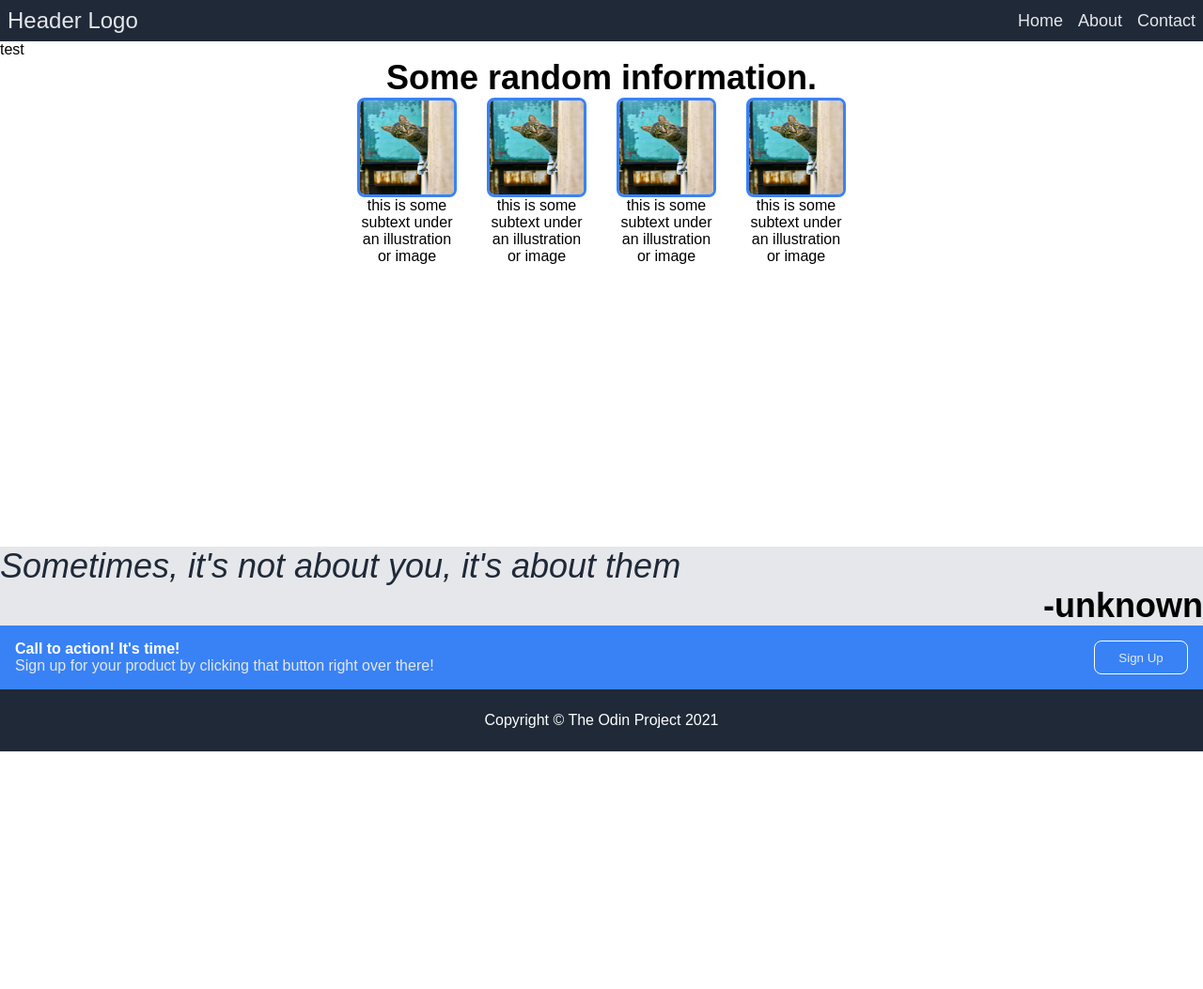
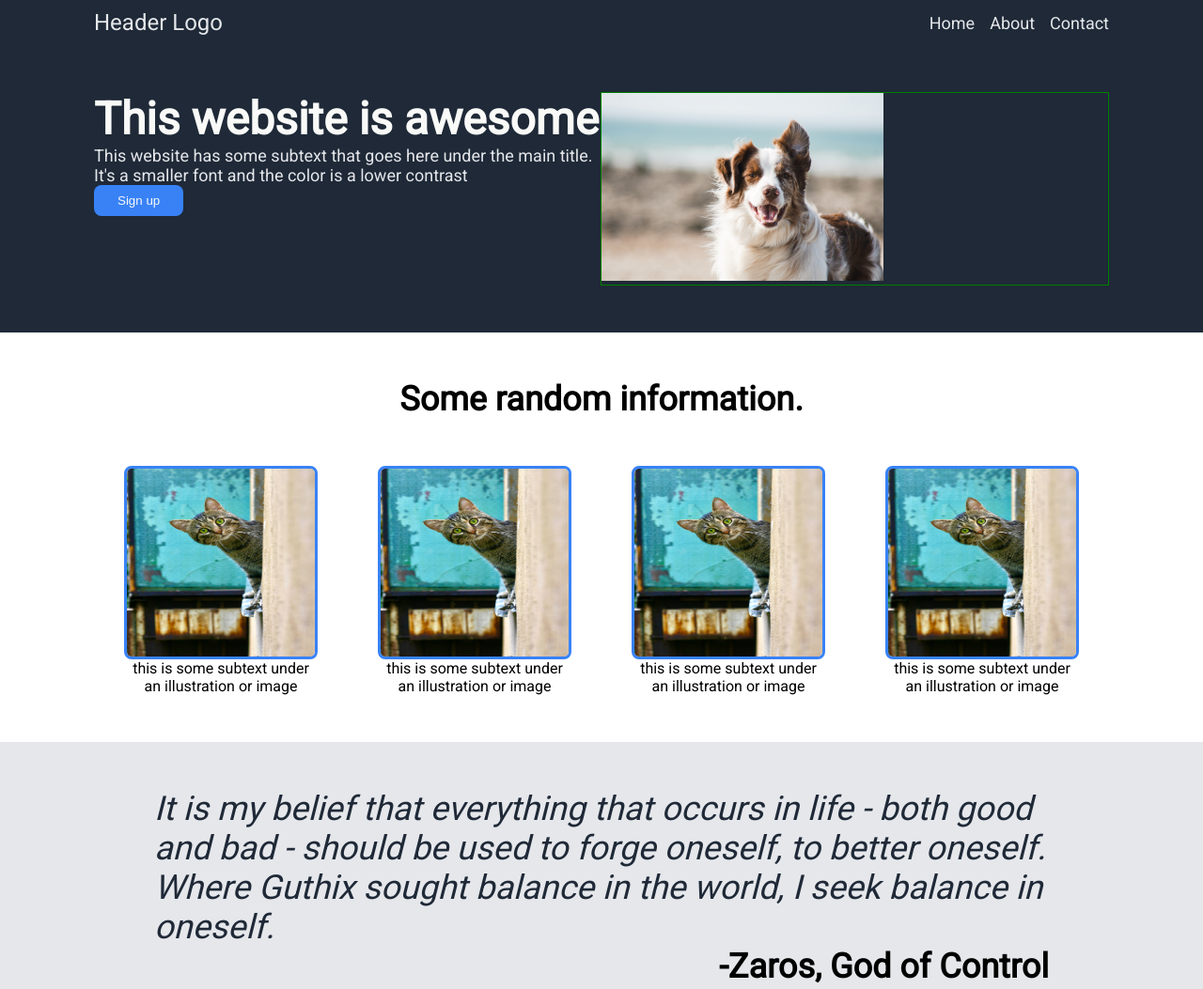
Before and after one commit to SkipperShark/odin-landing-page, a plain HTML site: page index.html in a window 1280 px wide. Shown: the top 1053 px of the page at 94% size. Before the commit the page ends 800 px from the top, so only its background shows below. Drawn offline with Linux system fonts and the light colour scheme.

Commit message:
initial draft

```diff
--- a/index.html
+++ b/index.html
@@ -5,8 +5,11 @@
     <meta name="viewport" content="width=device-width, initial-scale=1.0">
     <title>Odin Landing Page</title>
     <link rel="stylesheet" href="../styles.css">
+    <link rel="stylesheet" href="https://fonts.googleapis.com/css?family=Roboto">
 </head>
 <body>
+
+    <div class="body">
 
         <div class="header">
             <ul>
@@ -17,10 +20,25 @@
             </ul>
         </div>
 
-    <div class="body">
-        test
+        <div class="hero">
+            <div class="heroContainer">
+                <div class="heroContent">
+                    <div class="heroMainText">This website is awesome</div>
+                    <div class="heroSecondaryText">This website has some subtext that goes here under the main title.
+                        It's a
+                        smaller font and the color is a lower contrast</div>
+                    <input class="heroSignUpButton" type="button" value="Sign up">
+                </div>
+                <div class="heroImageContainer">
+                    <img src="./images/dog.jpg" alt="hero image">
+                </div>
+            </div>
+
+        </div>
 
         <div class="info">
+            <div class="infoContainer">
+
                 <div class="infoHeader">Some random information.</div>
                 <div class="infoCards">
                     <div class="infoCard">
@@ -43,17 +61,24 @@
             </div>
         </div>
 
+
         <div class="quote">
-        <div class="quoteText">Sometimes, it's not about you, it's about them</div>
-        <div class="quoteAuthor">-unknown</div>
+            <div class="quoteContainer">
+                <div class="quoteText">It is my belief that everything that occurs in life - both good and bad - should
+                    be used to forge oneself, to better oneself. Where Guthix sought balance in the world, I seek
+                    balance in oneself.</div>
+                <div class="quoteAuthor">-Zaros, God of Control</div>
+            </div>
         </div>
 
         <div class="signUp">
-        <div class="container">
+            <div class="signUpContainer">
+                <div class="signUpMessage">
                     <div class="callToAction">Call to action! It's time!</div>
                     <div class="instructions">Sign up for your product by clicking that button right over there!</div>
                 </div>
                 <input type="button" value="Sign Up">
+            </div>
         </div>
 
     </div>
--- a/styles.css
+++ b/styles.css
@@ -1,5 +1,5 @@
 body {
-    font-family: Arial, Helvetica, sans-serif;
+    font-family: 'Roboto';
 
     display: flex;
     flex-direction: column;
@@ -14,6 +14,23 @@ body {
     --blue: #3882F6;
     --secondaryTextColor: #E5E7EB;
     --primaryTextColor: #F9FAF8;
+    --borderRadius: 0.5rem;
+    --bodyHorizontalSpacing: 4rem;
+    --bodyVerticalSpacing: 2rem;
+
+    /* todo, get the light italic thing to work, not surewhy the lighter than normal font weight isnt working  */
+    /* todo, to solve the problem of the image resizing itself to 100% width and height, make the height of the image the height of the container */
+}
+
+.body {
+    flex-grow: 1;
+
+    display: flex;
+    flex-direction: column;
+}
+
+.body>* {
+    padding: 50px 100px;
 }
 
 ul {
@@ -28,13 +45,16 @@ ul {
     color: white;
 }
 
+.header {
+    padding: 10px 100px;
+}
+
 .header ul {
     display: flex;
     align-items: center;
 
     color: #E5E7EB;
     font-size: 18px;
-    padding: 0.5rem;
     gap: 1rem;
 }
 
@@ -43,12 +63,6 @@ ul {
     margin-right: auto;
 }
 
-.body {
-    flex-grow: 1;
-
-    display: flex;
-    flex-direction: column;
-}
 
 .footer {
     display: flex;
@@ -59,16 +73,73 @@ ul {
 
 /* ****************************** */
 
+.hero {
+    background-color: var(--navyBlue);
+}
+
+.heroContainer {
+    display: flex;
+}
+
+.heroContent {
+    flex: 1 1 0;
+}
+
+.heroMainText {
+    font-size: 48px;
+    font-weight: bolder;
+    color: var(--primaryTextColor);
+}
+
+.heroSecondaryText {
+    font-size: 18px;
+    color: var(--secondaryTextColor);
+}
+
+.heroSignUpButton {
+    background-color: var(--blue);
+    border: 1px transparent solid;
+    border-radius: var(--borderRadius);
+    color: var(--primaryTextColor);
+    padding: 0.5rem 1.5rem;
+}
+
+.heroImageContainer {
+    flex: 1 1 0;
+    border: 1px green solid;
+
+}
+
+.heroImageContainer img {
+    background-color: rgba(169, 169, 169, 0.665);
+    color: white;
+    height: auto;
+    width: 300px;
+}
+
+
+/* ****************************** */
+
+.info {
+    flex-grow: 1;
+}
+
+.infoContainer {
+    padding: 0 var(--bodyVerticalSpacing);
+}
+
 .infoHeader {
     font-size: 36px;
     font-weight: bolder;
     text-align: center;
+
+    margin-bottom: 50px;
 }
 
 .infoCards {
     display: flex;
     justify-content: center;
-    gap: 2rem;
+    gap: var(--bodyHorizontalSpacing);
 }
 
 .infoCard {
@@ -77,12 +148,12 @@ ul {
 
 .infoImg {
     display: block;
-    width: 100px;
-    height: 100px;
+    width: 200px;
+    height: 200px;
     object-fit: fill;
 
     border: 3px solid var(--blue);
-    border-radius: 0.5rem;
+    border-radius: var(--borderRadius);
 }
 
 .infoDesc {
@@ -94,6 +165,12 @@ ul {
 
 .quote {
     background-color: var(--lightGrey);
+    flex-grow: 1;
+
+}
+
+.quoteContainer {
+    padding: 0 var(--bodyHorizontalSpacing);
 }
 
 .quoteText {
@@ -112,14 +189,24 @@ ul {
 /* ****************************** */
 
 .signUp {
+    flex-grow: 1;
+    display: flex;
+    justify-content: center;
+    align-items: center;
+}
+
+.signUpContainer {
+    flex: 1 0 auto;
     display: flex;
     justify-content: space-between;
+    align-items: flex-end;
 
-    padding: 1rem;
+    padding: var(--bodyVerticalSpacing) var(--bodyHorizontalSpacing);
+    border: 1px transparent solid;
+    border-radius: var(--borderRadius);
 
     background-color: var(--blue);
     color: white;
-
 }
 
 .callToAction {
@@ -133,9 +220,9 @@ ul {
 .signUp input[type=button] {
     background-color: transparent;
     border: 1px white solid;
-    border-radius: 0.5rem;
+    border-radius: var(--borderRadius);
     color: var(--secondaryTextColor);
-    flex: 0 1 100px;
+    padding: 0.5rem 1.5rem;
 }
 
 /* ****************************** */
```
Also changed, not shown: images/dog.jpg (added), 6 other files. Lines whose indentation alone changed are shown as unchanged.
